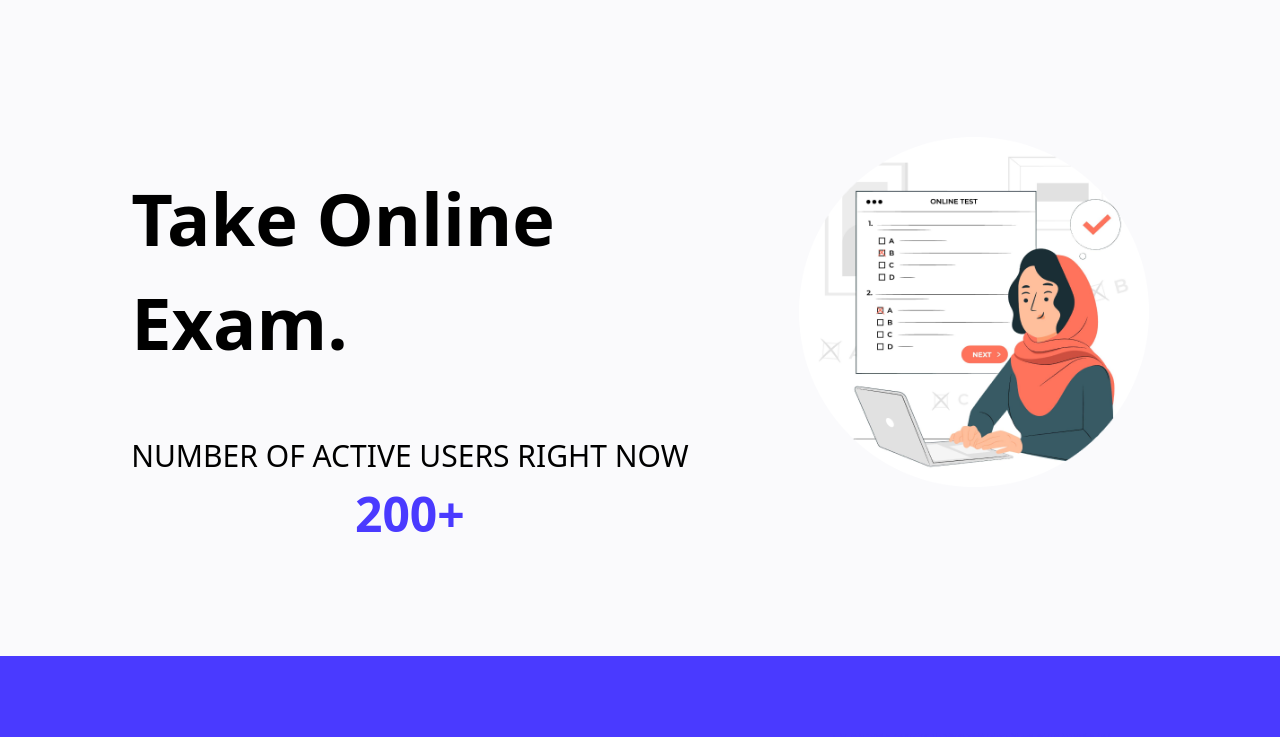
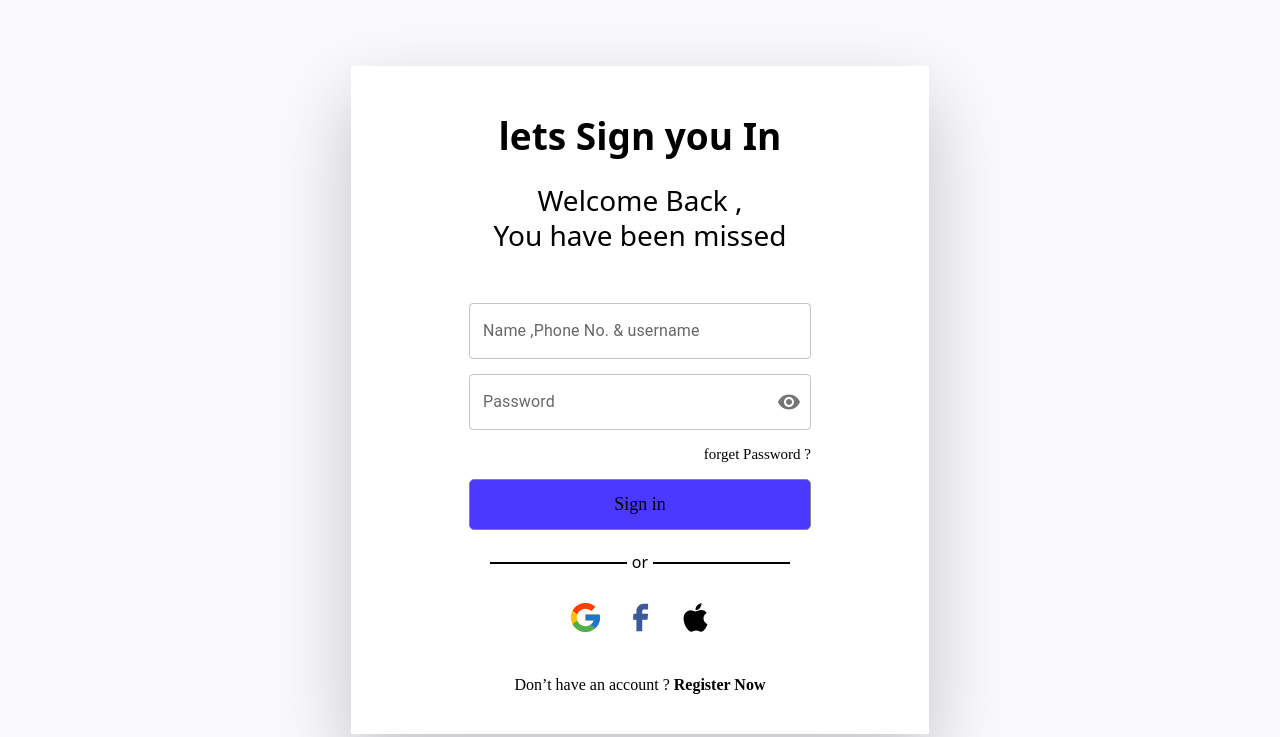
Before and after one commit to AiSense-LLP/online-exam-mern, a React (Create React App) app: page /Login in a window 1280 px wide. Shown: the top 737 px of the page. Built offline with nearby package versions, Linux system fonts and the light colour scheme.

Commit message:
added login page and added routing

```diff
--- a/package.json
+++ b/package.json
@@ -3,12 +3,17 @@
   "version": "0.1.0",
   "private": true,
   "dependencies": {
+    "@emotion/react": "^11.11.1",
+    "@emotion/styled": "^11.11.0",
+    "@mui/icons-material": "^5.14.14",
+    "@mui/material": "^5.14.14",
     "@testing-library/jest-dom": "^5.17.0",
     "@testing-library/react": "^13.4.0",
     "@testing-library/user-event": "^13.5.0",
     "react": "^18.2.0",
     "react-dom": "^18.2.0",
     "react-icons": "^4.11.0",
+    "react-router-dom": "^6.17.0",
     "react-scripts": "5.0.1",
     "web-vitals": "^2.1.4"
   },
--- a/src/App.js
+++ b/src/App.js
@@ -1,11 +1,15 @@
 
 import './App.css';
 import Hero from './components/Hero';
-
+import Login from './components/login/login';
+import { Route, Routes } from 'react-router-dom';
 function App() {
   return (
  <>
- <Hero/>
+  <Routes>
+    <Route path="/" exact element={ <Hero/>}/>
+    <Route path="/Login" exact element={ <Login />}/>
+    </Routes>
  </>
   );
 }
--- /dev/null
+++ b/src/components/login/login.css
@@ -0,0 +1,179 @@
+.loginpage {
+    height: 100vh;
+    display: flex;
+    align-items: center;
+    justify-content: center;
+    background-color: #FAFAFC;
+}
+
+@media (max-width:700px) {
+    .loginpage {
+        height: 100vh;
+        display: flex;
+        align-items: center;
+        justify-content: center;
+        background-color: #FAFAFC;
+    }
+}
+
+.Box {
+    height: 668px;
+    width: 578px;
+    background-color: white;
+    position: absolute;
+    display: flex;
+    flex-direction: column;
+    align-items: center;
+    box-shadow: 0px 32px 72px 0px #14142B3D;
+}
+
+@media (max-width:600px) {
+    .Box {
+        width: 100%;
+        height: 100%;
+        background-color: white;
+        position: absolute;
+        display: flex;
+        flex-direction: column;
+        align-items: center;
+        box-shadow: 0px 32px 72px 0px #14142B3D;
+    }
+
+}
+
+.loginHeader {
+    margin-top: 47px;
+    display: flex;
+    justify-content: center;
+    font-weight: 700;
+    font-size: 37px;
+    line-height: 46.62px;
+    color: black;
+}
+
+.loginsubHeader {
+    margin-top: 23px;
+    display: flex;
+    justify-content: center;
+    text-align: center;
+    font-weight: 400;
+    font-size: 28px;
+    line-height: 35.28px;
+    color: black;
+}
+
+@media (max-width:700px) {
+    .loginHeader {
+        width: 100%;
+        font-size: 37px;
+    }
+
+    .loginsubHeader {
+
+        font-size: 28px;
+    }
+}
+
+.loginUser {
+    width: 342px;
+    height: 49px;
+    margin-top: 50px;
+    display: flex;
+    flex-direction: column;
+    line-height: 20.16px;
+    gap: 15px;
+    font-weight: 400;
+    font-size: 28px;
+    line-height: 35.28px;
+    color: black;
+}
+
+@media (max-width:700px) {
+    .loginUser {
+        margin-top: 30px;
+        width: 80%;
+    }
+}
+
+.forget {
+    color: black;
+    font-family: Outfit;
+    font-size: 15px;
+    font-weight: 400;
+    line-height: 19px;
+    letter-spacing: 0em;
+    text-align: right;
+    cursor: pointer;
+}
+
+.signinbtn {
+    padding: 13px 0px 13px 0px;
+    background-color: #4A3AFF;
+    font-family: Outfit;
+    font-size: 18px;
+    font-weight: 500;
+    line-height: 23px;
+    letter-spacing: 0em;
+    text-align: center;
+    border-radius: 5px;
+    border: 0.6px solid #8E8383;
+
+}
+
+.confirmation {
+    margin-top: 25px;
+    width: 100%;
+    font-family: Outfit;
+    font-size: 16px;
+    font-weight: 400;
+    line-height: 20px;
+    letter-spacing: 0em;
+    text-align: center;
+}
+
+.regis {
+    font-family: Outfit;
+    font-size: 16px;
+    font-weight: 700;
+    line-height: 20px;
+    letter-spacing: 0em;
+    text-align: right;
+    cursor: pointer;
+}
+
+.or {
+    margin: 15px 0px 5px;
+    height: 5px;
+    display: flex;
+    align-items: center;
+    justify-content: center;
+}
+
+.ortext {
+    font-size: 16px;
+    padding: 0px 5px;
+}
+
+.line {
+    width: 40%;
+    border-bottom: 2px solid black;
+}
+
+.icons {
+    margin-top: 15px;
+    display: flex;
+    justify-content: center;
+    gap: 20px;
+
+}
+
+.icon {
+    font-size: 35px;
+    cursor: pointer;
+}
+
+.icon2 {
+    font-size: 35px;
+    cursor: pointer;
+    color: #3C5A9A;
+}
--- /dev/null
+++ b/src/components/login/login.js
@@ -0,0 +1,78 @@
+import React from 'react'
+import './login.css'
+import TextField from '@mui/material/TextField';
+import IconButton from '@mui/material/IconButton';
+import OutlinedInput from '@mui/material/OutlinedInput';
+import InputAdornment from '@mui/material/InputAdornment';
+import Visibility from '@mui/icons-material/Visibility';
+import VisibilityOff from '@mui/icons-material/VisibilityOff';
+import { InputLabel } from '@mui/material';
+import FormControl from '@mui/material/FormControl';
+
+import { FcGoogle } from "react-icons/fc";
+import { CgFacebook } from "react-icons/cg";
+import { AiFillApple } from "react-icons/ai";
+const Login = () => {
+
+  const [showPassword, setShowPassword] = React.useState(false);
+
+  const handleClickShowPassword = () => setShowPassword((show) => !show);
+
+  const handleMouseDownPassword = (event) => {
+    event.preventDefault();
+  };
+  return (
+    <>
+      <div className='loginpage'>
+        <div className='Box'>
+          <div className='loginHeader'>
+            lets Sign you In
+          </div>
+          <div className='loginsubHeader'>
+            Welcome Back , <br />
+            You have been missed
+          </div>
+          <div className='loginUser'>
+          <TextField id="outlined-basic" label="Name ,Phone No. & username" variant="outlined" />
+          <FormControl variant="outlined">
+            <InputLabel htmlFor="outlined-adornment-password">Password</InputLabel>
+            <OutlinedInput
+              id="outlined-adornment-password"
+              type={showPassword ? 'text' : 'password'}
+              endAdornment={
+                <InputAdornment position="end">
+                  <IconButton
+                    aria-label="toggle password visibility"
+                    onClick={handleClickShowPassword}
+                    onMouseDown={handleMouseDownPassword}
+                    edge="end"
+                  >
+                    {showPassword ? <VisibilityOff /> : <Visibility />}
+                  </IconButton>
+                </InputAdornment>
+              }
+              label="Password"
+            />
+          </FormControl>
+          <span className='forget'>forget Password ?</span>
+          <btn className='signinbtn'>Sign in</btn>
+          <div className='or'>
+            <div className='line'></div>
+            <div className='ortext'>or</div>
+            <div className='line'></div>
+          </div>
+          <div className='icons'>
+            <a href='#' target='_blank'> <FcGoogle className='icon'/></a>
+            <a href='#' target='_blank'>  <CgFacebook className='icon2'/></a>
+            <a href='#' target='_blank'>   <AiFillApple className='icon'/></a>
+          </div>
+          <span className='confirmation'>Don’t have an account ? <span className='regis'>Register Now</span>  </span>
+        </div>
+
+        </div>
+      </div>
+    </>
+  )
+}
+
+export default Login
--- a/src/index.js
+++ b/src/index.js
@@ -3,11 +3,13 @@ import ReactDOM from 'react-dom/client';
 import './index.css';
 import App from './App';
 import reportWebVitals from './reportWebVitals';
-
+import { BrowserRouter as Router } from 'react-router-dom';
 const root = ReactDOM.createRoot(document.getElementById('root'));
 root.render(
   <React.StrictMode>
+    <Router>
     <App />
+    </Router>
   </React.StrictMode>
 );
 
```
Also changed, not shown: 1 other file (tests, documents, lock files or other folders).
